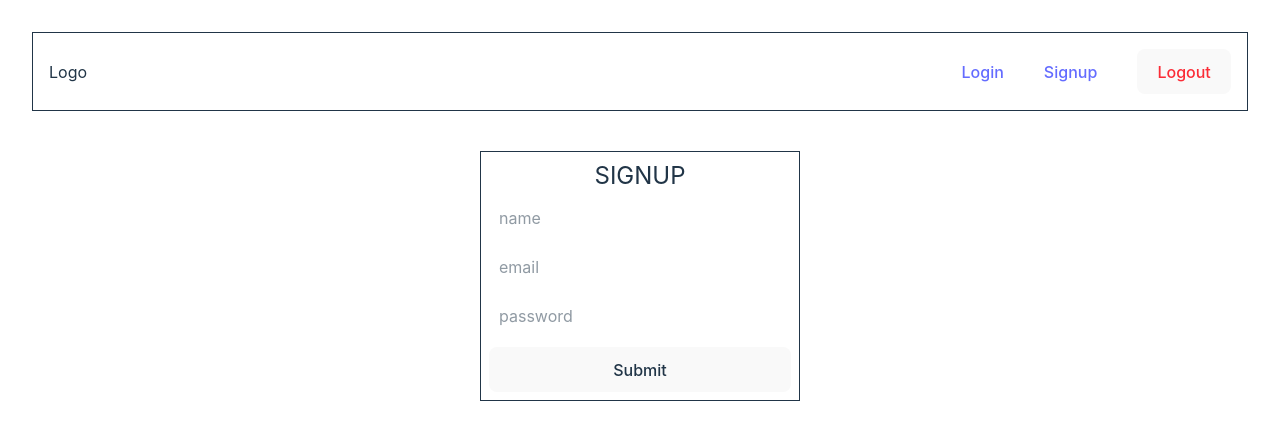
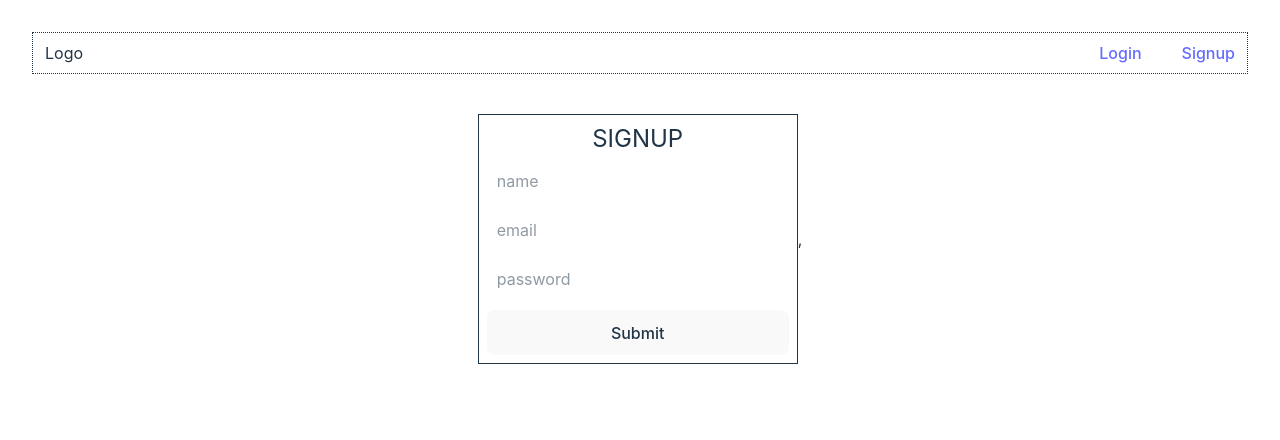
Before and after one commit to VishnuPratapGit/wallet, a React (Vite) app in the folder Frontend/: page /signup in a window 1280 px wide. Shown: the top 440 px of the page. Built offline with nearby package versions, Linux system fonts and the light colour scheme.

Commit message:
add redux and authwrapper to protect routes

```diff
--- /dev/null
+++ b/Frontend/src/auth.js
@@ -0,0 +1,75 @@
+class AuthServices {
+  async login(inputData) {
+    try {
+      const response = await fetch("/api/v1/users/login", {
+        method: "POST",
+        headers: {
+          "Content-Type": "application/json",
+        },
+        body: JSON.stringify(inputData),
+      });
+
+      if (response.ok) {
+        const result = await response.json();
+        console.log(result);
+        return result;
+      } else {
+        console.error("Error submitting form:", response.statusText);
+      }
+    } catch (error) {
+      console.log("Request not sent: ", error);
+    }
+  }
+
+  async signup(inputData) {
+    try {
+      const response = await fetch("/api/v1/users/signup", {
+        method: "POST",
+        headers: {
+          "Content-Type": "application/json",
+        },
+        body: JSON.stringify(inputData),
+      });
+
+      if (response.ok) {
+        const result = await response.json();
+        console.log("Form submitted successfully:", result);
+        return result;
+      } else {
+        console.error("Error submitting form:", response.statusText);
+      }
+    } catch (error) {
+      console.error("Network error:", error);
+    }
+  }
+
+  async fetchAllUsers() {
+    try {
+      const response = await fetch("/api/v1/users/all");
+
+      if (response.ok) {
+        const result = await response.json();
+        console.log("User successfully fetched:", result);
+        return result;
+      } else {
+        console.error(response.statusText);
+      }
+    } catch (error) {
+      console.error("Network error:", error);
+    }
+  }
+
+  async logout() {
+    fetch("api/v1/users/logout")
+      .then((res) => res.json())
+      .then((data) => {
+        console.log(data);
+        return data;
+      })
+      .catch((err) => console.log("Error in Logout", err));
+  }
+}
+
+const authServices = new AuthServices();
+
+export default authServices;
--- /dev/null
+++ b/Frontend/src/components/AuthWrapper.jsx
@@ -0,0 +1,22 @@
+import { useEffect } from "react";
+import { useSelector } from "react-redux";
+import { useNavigate } from "react-router-dom";
+
+const AuthWrapper = ({ children, authenticate = true }) => {
+  const authStatus = useSelector((state) => state.auth.status);
+  const navigate = useNavigate();
+
+  console.log(authStatus);
+
+  useEffect(() => {
+    if (authenticate && !authStatus) {
+      navigate("/login");
+    } else if (!authenticate && authStatus) {
+      navigate("/");
+    }
+  }, [navigate, authStatus, authenticate]);
+
+  return <>{children}</>;
+};
+
+export default AuthWrapper;
--- a/Frontend/src/components/Header.jsx
+++ b/Frontend/src/components/Header.jsx
@@ -1,22 +1,37 @@
 import React from "react";
 import { Link } from "react-router";
 import Logout from "./Logout";
+import { useSelector } from "react-redux";
 
 const Header = () => {
+  const userStatus = useSelector((state) => state.auth.status);
+
+  const navLinks = [
+    {
+      name: "Login",
+      url: "/login",
+      active: !userStatus,
+    },
+    {
+      name: "Signup",
+      url: "/signup",
+      active: !userStatus,
+    },
+  ];
+
   return (
-    <div className="border flex justify-between p-4 items-center">
+    <div className="border border-dotted flex justify-between items-center px-3 py-2">
       <div>Logo</div>
-      <ul className="flex gap-10 items-center">
-        <li>
-          <Link to="/login">Login</Link>
-        </li>
-        <li>
-          <Link to="/signup">Signup</Link>
-        </li>
-        <li>
-          <Logout />
-        </li>
-      </ul>
+      <div className="flex items-center gap-10">
+        <ul className="flex gap-10 items-center">
+          {navLinks.map((link) => (
+            <li key={link.name}>
+              {link.active && <Link to={link.url}>{link.name}</Link>}
+            </li>
+          ))}
+        </ul>
+        {userStatus && <Logout />}
+      </div>
     </div>
   );
 };
--- a/Frontend/src/components/Login.jsx
+++ b/Frontend/src/components/Login.jsx
@@ -1,6 +1,13 @@
 import { useState } from "react";
+import { useNavigate } from "react-router-dom";
+import { useDispatch } from "react-redux";
+import { login } from "../redux/authSlice.js";
+import authServices from "../auth";
 
-function Login({ title, login }) {
+function Login({ title }) {
+  const navigate = useNavigate();
+  const dispatch = useDispatch();
+
   const [inputData, setInputData] = useState({
     email: "",
     password: "",
@@ -8,25 +15,10 @@ function Login({ title, login }) {
 
   const submitForm = async (e) => {
     e.preventDefault();
-
-    try {
-      const response = await fetch("/api/v1/users/login", {
-        method: "POST",
-        headers: {
-          "Content-Type": "application/json",
-        },
-        body: JSON.stringify(inputData),
-      });
-
-      if (response.ok) {
-        const result = await response.json();
-        console.log(result);
-      } else {
-        console.error("Error submitting form:", response.statusText);
-      }
-    } catch (error) {
-      console.log("Network error", error);
-    }
+    authServices.login(inputData).then((data) => {
+      dispatch(login(data));
+      navigate("/");
+    });
   };
 
   const handleChange = (e) => {
--- a/Frontend/src/components/Logout.jsx
+++ b/Frontend/src/components/Logout.jsx
@@ -1,16 +1,18 @@
 import React from "react";
 import { useNavigate } from "react-router-dom";
+import { useDispatch } from "react-redux";
+import { logout as logoutAction } from "../redux/authSlice.js";
+import authServices from "../auth";
 
 const Logout = () => {
   let navigate = useNavigate();
+  let dispatch = useDispatch();
+
   const logoutHandler = () => {
-    fetch("api/v1/users/logout")
-      .then((res) => res.json())
-      .then((data) => {
-        console.log(data);
-        navigate("/login");
-      })
-      .catch((err) => console.log("Error in Logout", err));
+    authServices.logout().then(() => {
+      dispatch(logoutAction());
+      navigate("/login");
+    });
   };
 
   return (
--- a/Frontend/src/components/Signup.jsx
+++ b/Frontend/src/components/Signup.jsx
@@ -1,4 +1,5 @@
 import { useState } from "react";
+import authServices from "../auth";
 
 function Signup({ title }) {
   const [inputData, setInputData] = useState({
@@ -9,25 +10,7 @@ function Signup({ title }) {
 
   const submitForm = async (e) => {
     e.preventDefault();
-
-    try {
-      const response = await fetch("/api/v1/users/signup", {
-        method: "POST",
-        headers: {
-          "Content-Type": "application/json",
-        },
-        body: JSON.stringify(inputData),
-      });
-
-      if (response.ok) {
-        const result = await response.json();
-        console.log("Form submitted successfully:", result);
-      } else {
-        console.error("Error submitting form:", response.statusText);
-      }
-    } catch (error) {
-      console.error("Network error:", error);
-    }
+    authServices.signup();
   };
 
   const handleChange = (e) => {
--- a/Frontend/src/main.jsx
+++ b/Frontend/src/main.jsx
@@ -2,9 +2,13 @@ import { createRoot } from "react-dom/client";
 import { createBrowserRouter, RouterProvider } from "react-router";
 import "./index.css";
 import App from "./App.jsx";
+import { store } from "./redux/store.js";
+import { Provider } from "react-redux";
+
 import SignupPage from "./pages/SignupPage.jsx";
-import Login from "./pages/LoginPage.jsx";
 import Home from "./pages/Home.jsx";
+import AuthWrapper from "./components/authWrapper.jsx";
+import LoginPage from "./pages/LoginPage.jsx";
 
 const router = createBrowserRouter([
   {
@@ -13,20 +17,34 @@ const router = createBrowserRouter([
     children: [
       {
         path: "",
-        element: <Home />,
+        element: (
+          <AuthWrapper>
+            <Home />
+          </AuthWrapper>
+        ),
       },
       {
         path: "login",
-        element: <Login />,
+        element: (
+          <AuthWrapper authenticate={false}>
+            <LoginPage />
+          </AuthWrapper>
+        ),
       },
       {
         path: "signup",
-        element: <SignupPage />,
+        element: (
+          <AuthWrapper authenticate={false}>
+            <SignupPage />,
+          </AuthWrapper>
+        ),
       },
     ],
   },
 ]);
 
 createRoot(document.getElementById("root")).render(
-  <RouterProvider router={router} />
+  <Provider store={store}>
+    <RouterProvider router={router} />
+  </Provider>
 );
--- /dev/null
+++ b/Frontend/src/redux/authSlice.js
@@ -0,0 +1,26 @@
+import { createSlice } from "@reduxjs/toolkit";
+
+const initialState = {
+  status: false,
+  data: null,
+};
+
+export const authSlice = createSlice({
+  name: "auth",
+  initialState,
+  reducers: {
+    login: (state, action) => {
+      state.status = true;
+      state.data = action.payload;
+    },
+    logout: (state) => {
+      state.status = false;
+      state.data = null;
+    },
+  },
+});
+
+// Action creators are generated for each case reducer function
+export const { login, logout } = authSlice.actions;
+
+export default authSlice.reducer;
--- /dev/null
+++ b/Frontend/src/redux/store.js
@@ -0,0 +1,8 @@
+import { configureStore } from "@reduxjs/toolkit";
+import authReducer from "./authSlice.js";
+
+export const store = configureStore({
+  reducer: {
+    auth: authReducer,
+  },
+});
```
